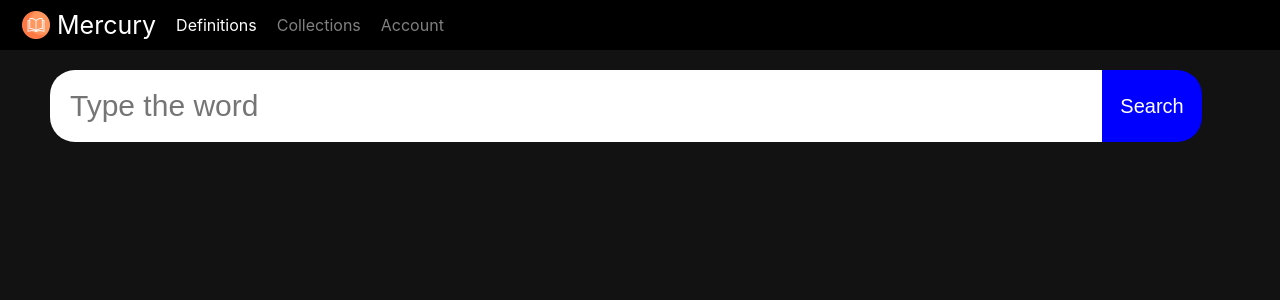
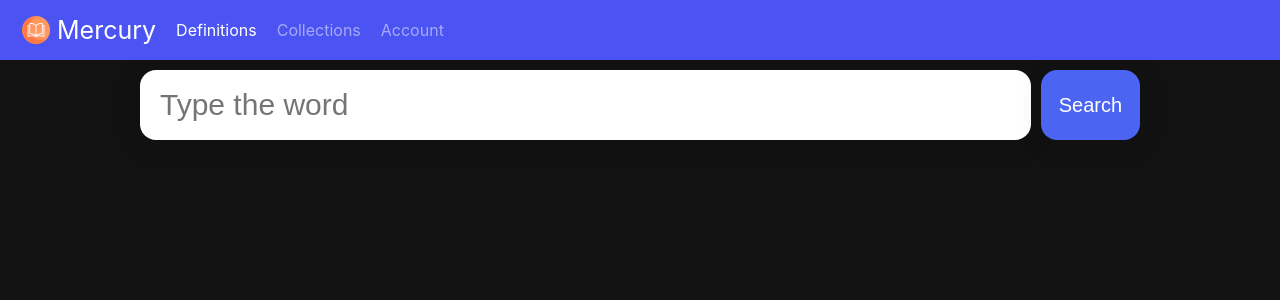
Before and after one commit to SkullMag/mercury-web, a React (Create React App) app: page /definitions in a window 1280 px wide. Shown: the top 300 px of the page. Built offline with nearby package versions, Linux system fonts and the light colour scheme.

Commit message:
Changed some styling

```diff
--- a/src/styles/Definition.css
+++ b/src/styles/Definition.css
@@ -1,19 +1,25 @@
-.Definition {
-    margin-top: 20px;
-}
-
 #partOfSpeech, #exampleHead {
     font-weight: bold;
     color: green;
     font-size: 24px;
-    margin-bottom: 5px;
 }
 
 #definition, #example {
-    margin: 5px;
+    margin: 0;
     font-weight: normal;
     font-size: 24px;
-    color: white;
     padding-left: 20px;
-    padding-right: 150px;
+    padding-right: 20px;
+
 }
+
+.definitionsList {
+    margin-top: 10px;
+    margin-bottom: 10px;
+    padding-left: 30px;
+
+}
+
+.definitionsList i {
+    margin-bottom: 20px;
+}
--- a/src/styles/Definitions.css
+++ b/src/styles/Definitions.css
@@ -4,7 +4,7 @@
 
 section{
   padding: 0 15px;
-  }
+}
 
 @media (min-width: 575.98px){
     section {
@@ -26,6 +26,6 @@ section {
 
 @media (min-width: 1199.98px){
 section {
-    padding: 0 calc(50% - 590px);
+    padding: 0 calc(50% - 500px);
 }
 }
--- a/src/styles/DefinitionsView.css
+++ b/src/styles/DefinitionsView.css
@@ -0,0 +1,11 @@
+.DefinitionsView {
+    background: rgba(255, 255, 255, 1);
+    border-radius: 16px;
+    box-shadow: 0 4px 30px rgba(0, 0, 0, 0.1);
+    backdrop-filter: blur(5px);
+    -webkit-backdrop-filter: blur(5px);
+    padding-top: 20px;
+    padding-bottom: 20px;
+    margin-top: 10px;
+    margin-bottom: 100px;
+}
--- a/src/styles/Header.css
+++ b/src/styles/Header.css
@@ -1,10 +1,13 @@
 .Header {
-    background-color: black;
-    height: 50px;
+    background-color: #4B53F2;
+    height: 60px;
     padding: 0 0 0 20px;
     margin-bottom: 10px;
     display: flex;
     align-items: center;
+    position: sticky;
+    top: 0;
+    z-index: 5;
     /* justify-content: center;  */
 }
 
--- a/src/styles/LoginForm.css
+++ b/src/styles/LoginForm.css
@@ -1,11 +1,18 @@
 .inputForm {
-    border: 1px solid black;
+    border: none;
     height: 50px;
     width: 300px;
-    border-radius: 20px;
+    border-radius: 16px;
     font-size: 16px;
     padding-left: 10px;
     padding-right: 10px;
+    background: rgba(255, 255, 255, 1);
+    border-radius: 16px;
+    box-shadow: 0 4px 30px rgba(0, 0, 0, 0.1);
+    backdrop-filter: blur(5px);
+    -webkit-backdrop-filter: blur(5px);
+    border: none;
+
 }
 
 .usernameInput {
@@ -22,16 +29,16 @@
 }
 
 .loginTitle {
-    color: white;
     margin-bottom: 10px;
 }
 
 .loginButton {
-    background-color: orange;
+    background-color: #4B64F2;
     width: 320px;
     height: 50px;
     border-radius: 20px;
     border: none;
     font-size: 16px;
-    color: black;
+    color: white;
+    cursor: pointer;
 }
--- /dev/null
+++ b/src/styles/ProfilePage.css
@@ -0,0 +1,3 @@
+.username {
+    color: white
+}
--- a/src/styles/WordInput.css
+++ b/src/styles/WordInput.css
@@ -1,26 +1,44 @@
 .WordInput {
-    width: calc(100% - 150px);
-    height: 70px;
-    border-radius: 25px 0 0 25px;
+    width: calc(100% - 100px);
+    height: 100%;
+    border-radius: 16px;
     font-size: 30px;
     padding-left: 20px;
-    margin-top: 10px;
+    box-sizing: border-box;
+
+    /* From https://css.glass */
+    background: rgba(255, 255, 255, 1);
+    border-radius: 16px;
+    box-shadow: 0 4px 30px rgba(0, 0, 0, 0.1);
+    backdrop-filter: blur(5px);
+    -webkit-backdrop-filter: blur(5px);
     border: none;
-    vertical-align: bottom;
+
 }
 
 
 .SearchButton {
     border: none;
-    background-color: blue;
-    height: 72px;
-    border-radius: 0 25px 25px 0;
+    /* From https://css.glass */
+    background: #4B64F2;
+    box-shadow: 0 4px 30px rgba(0, 0, 0, 0.1);
+    backdrop-filter: blur(5px);
+    -webkit-backdrop-filter: blur(5px);
+
+    height: 100%;
+    border-radius: 16px;
     color: white;
     width: 100px;
     font-size: 20px;
+    margin-left: 10px;
 }
 
 .SearchButton:hover {
     cursor: pointer;
     color: lightgray;
 }
+
+.WordInputForm {
+    height: 70px;
+    display: flex;
+}
```
Also changed, not shown: src/styles/LoadingIndicator.css (added, +35 -0 lines).
